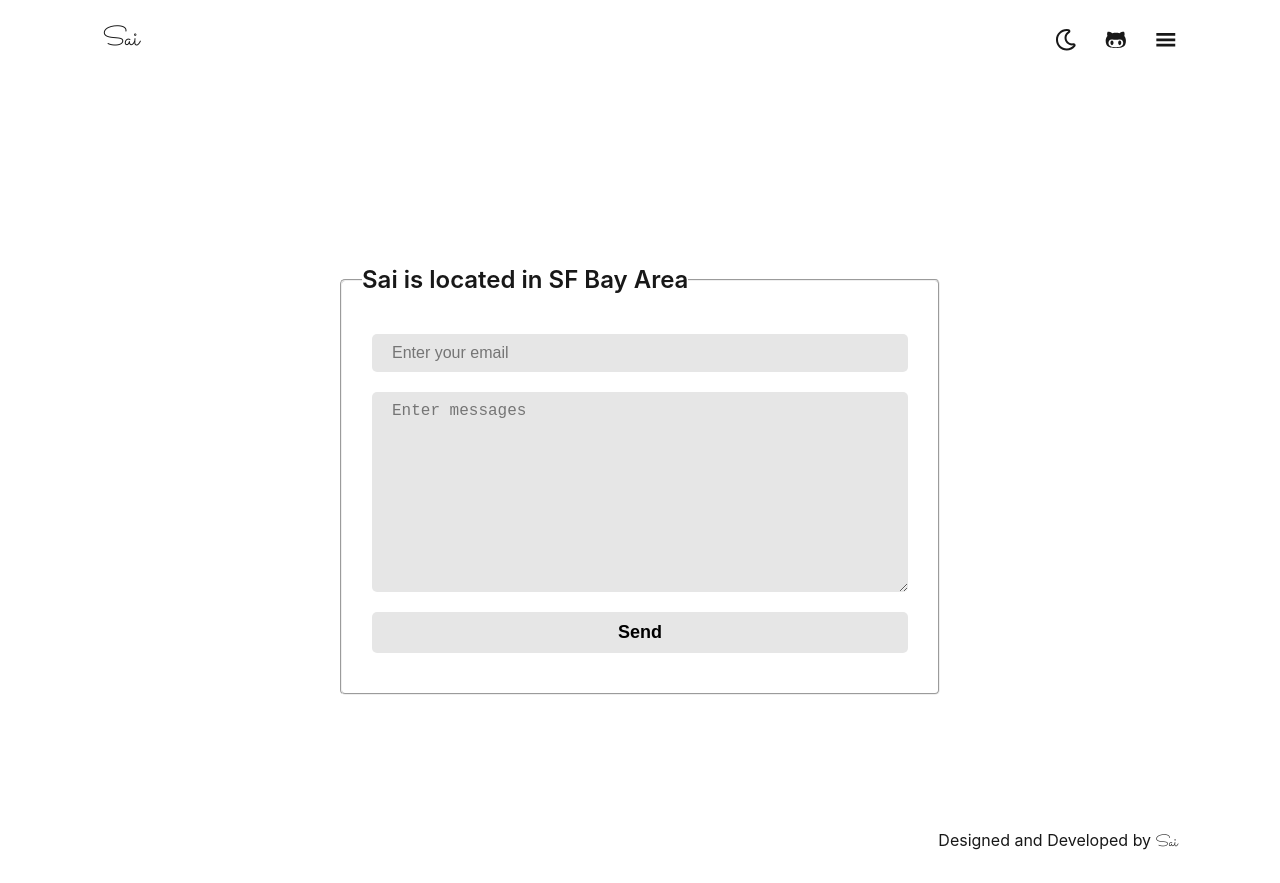
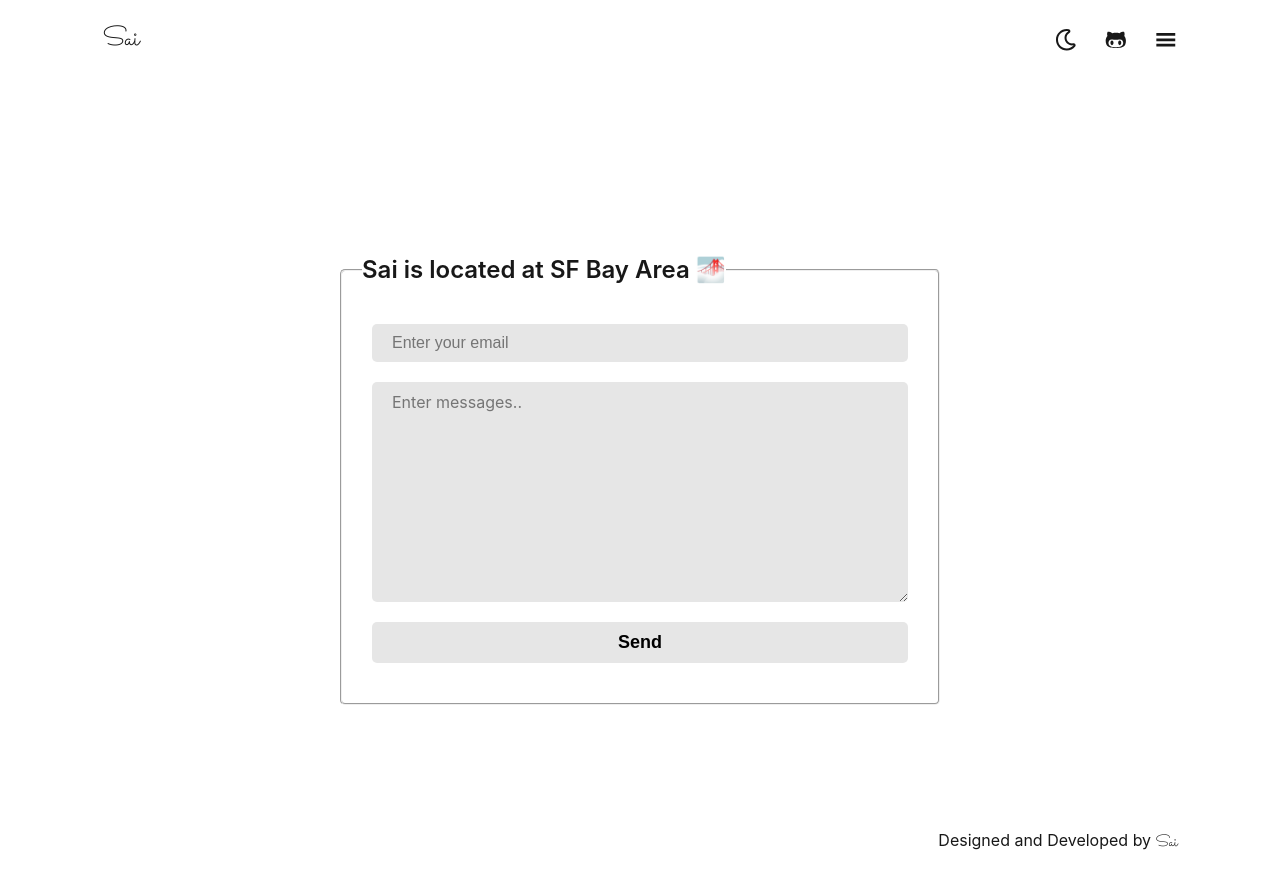
Before and after one commit to SaiHtun/another-portfolio, a Next.js app: page /contact in a window 1280 px wide. Built offline with nearby package versions, Linux system fonts and the light colour scheme; a web font is replaced by a local one.

Commit message:
:mask: a little UI update

```diff
--- a/components/layouts/MainLayout.jsx
+++ b/components/layouts/MainLayout.jsx
@@ -60,8 +60,6 @@
     router.push(e.to);
     setOpenOverlay(!openOverlay);
   };
-
-  console.log(props)
 
   return (
     <>
--- a/pages/blog/index.jsx
+++ b/pages/blog/index.jsx
@@ -74,8 +74,4 @@
     text-indent: 50px;
     font-size: 16px;
     font-family: -apple-system, BlinkMacSystemFont, 'Segoe UI', Roboto, Oxygen, Ubuntu, Cantarell, 'Open Sans', 'Helvetica Neue', sans-serif;
-    @media only screen and (max-width: 500px) {
-        text-align: justify;
-    }
-
 `;
--- a/pages/contact.jsx
+++ b/pages/contact.jsx
@@ -15,7 +15,7 @@
       <Container>
         <form className="form" action="https://formsubmit.co/f3345811c94fc79bfd074ec5b1b8f29e" method="POST">
           <fieldset className="fieldset">
-            <legend>Sai is located in SF Bay Area</legend>
+            <legend>Sai is located at SF Bay Area 🌁</legend>
             <label htmlFor="email"></label>
             <input
               type="email"
@@ -30,7 +30,7 @@
               id="message"
                rows="10"
               cols="5"
-              placeholder="Enter messages"
+              placeholder="Enter messages.."
               required
             ></textarea>
             {/* <input type="hidden" name="_captcha" value="false"></input> */}
@@ -59,6 +59,8 @@
   display: flex;
   justify-content: center;
   align-items: center;
+  font-family: -apple-system, BlinkMacSystemFont, Segoe UI, Roboto, Oxygen,
+    Ubuntu, Cantarell, Fira Sans, Droid Sans, Helvetica Neue, sans-serif;
 
   @media only screen and (max-width: 800px) {
         padding: 3%;
@@ -84,6 +86,8 @@
           border: none;
           background-color: #e6e6e6;
           border-radius: 5px;
+          font-family: -apple-system, BlinkMacSystemFont, 'Segoe UI', Roboto, Oxygen, Ubuntu, Cantarell, 'Open Sans', 'Helvetica Neue', sans-serif
+
       }
 
       input[type="submit"] {
```
Also changed, not shown: test.js (deleted, +0 -15 lines).
